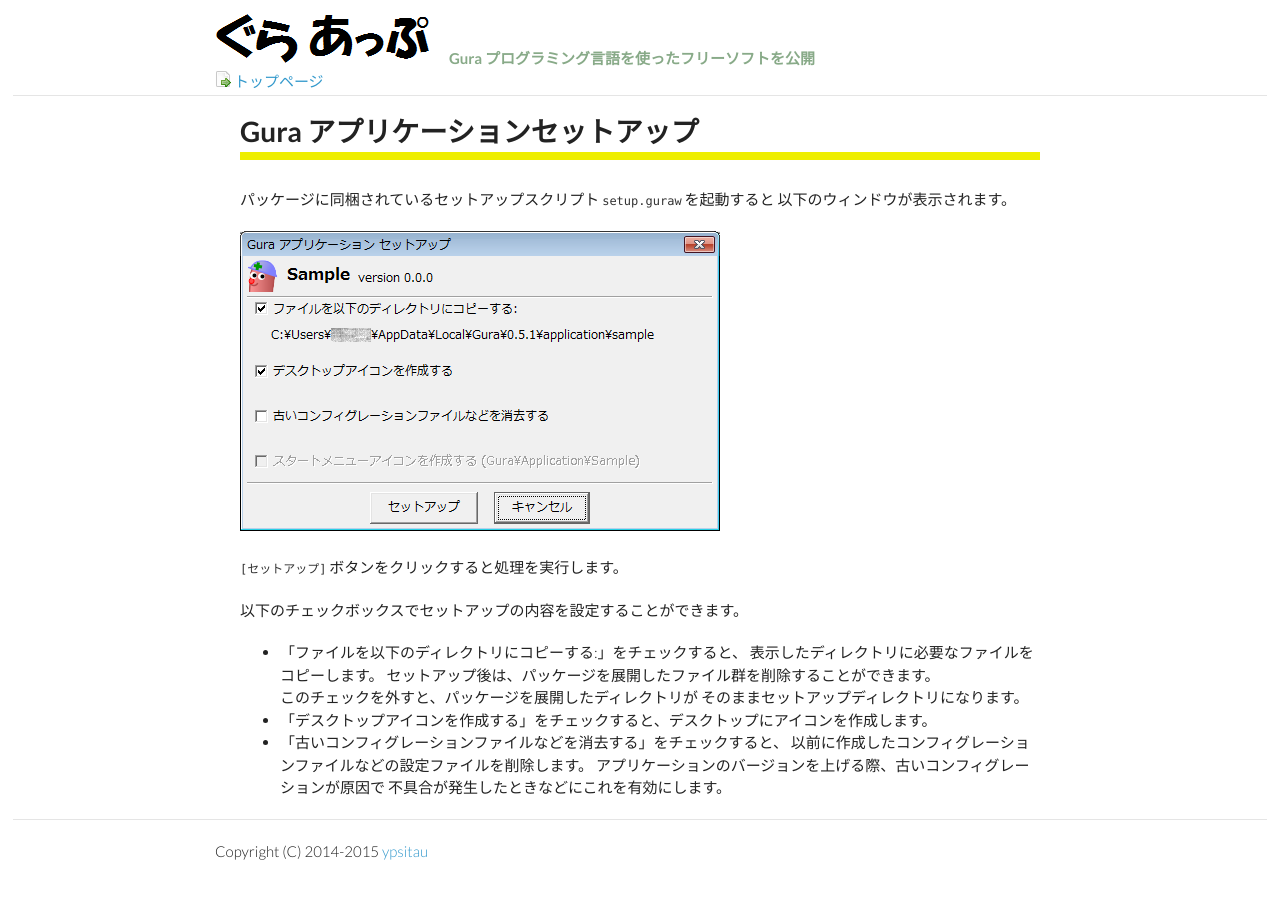
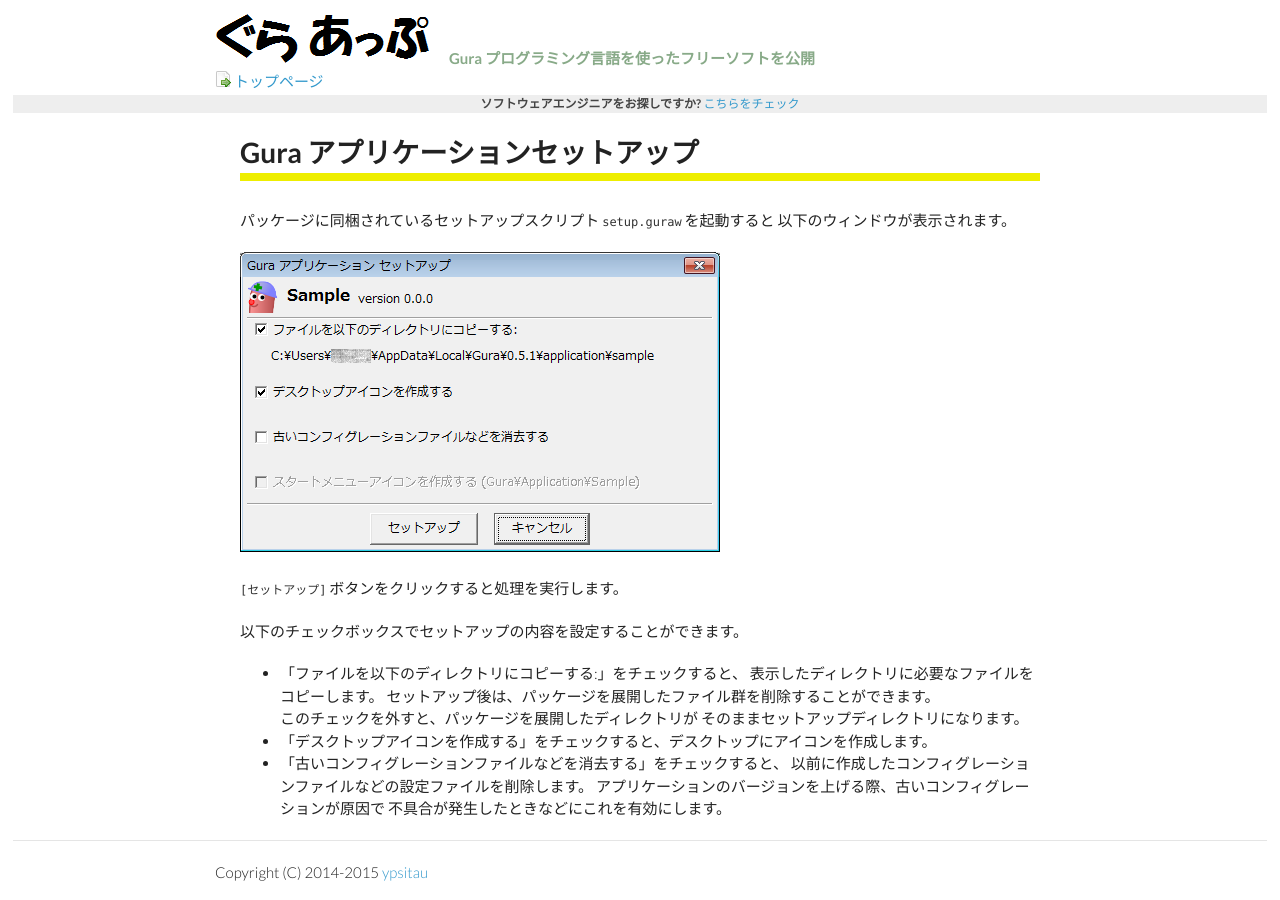
Before and after one commit to gura-app/gura-app.github.io, a Jekyll site: the page built from setup/index.md, in a window 1280 px wide. Built offline with Jekyll 4.4.1, drawn with Linux system fonts in a browser that asks for light colours; Markdown is read by kramdown in place of the engine named in the settings.

Commit message:
added a link to job-seek page below the title

```diff
--- a/_includes/header.html
+++ b/_includes/header.html
@@ -36,5 +36,8 @@
       </span>
       </div>
     </div>
-    <hr />
+	<div style="font-size:80%; font-weight:bold; text-align:center; background:#eeeeee; margin-bottom:2em">
+	  <span style="color:#444444">ソフトウェアエンジニアをお探しですか?</span>
+	  <a href="http://www.gura-lang.org/job-seek.html" style="job-seek.html">こちらをチェック</a>
+	</div>
     <div style="margin:0 auto; width:800px">
```
